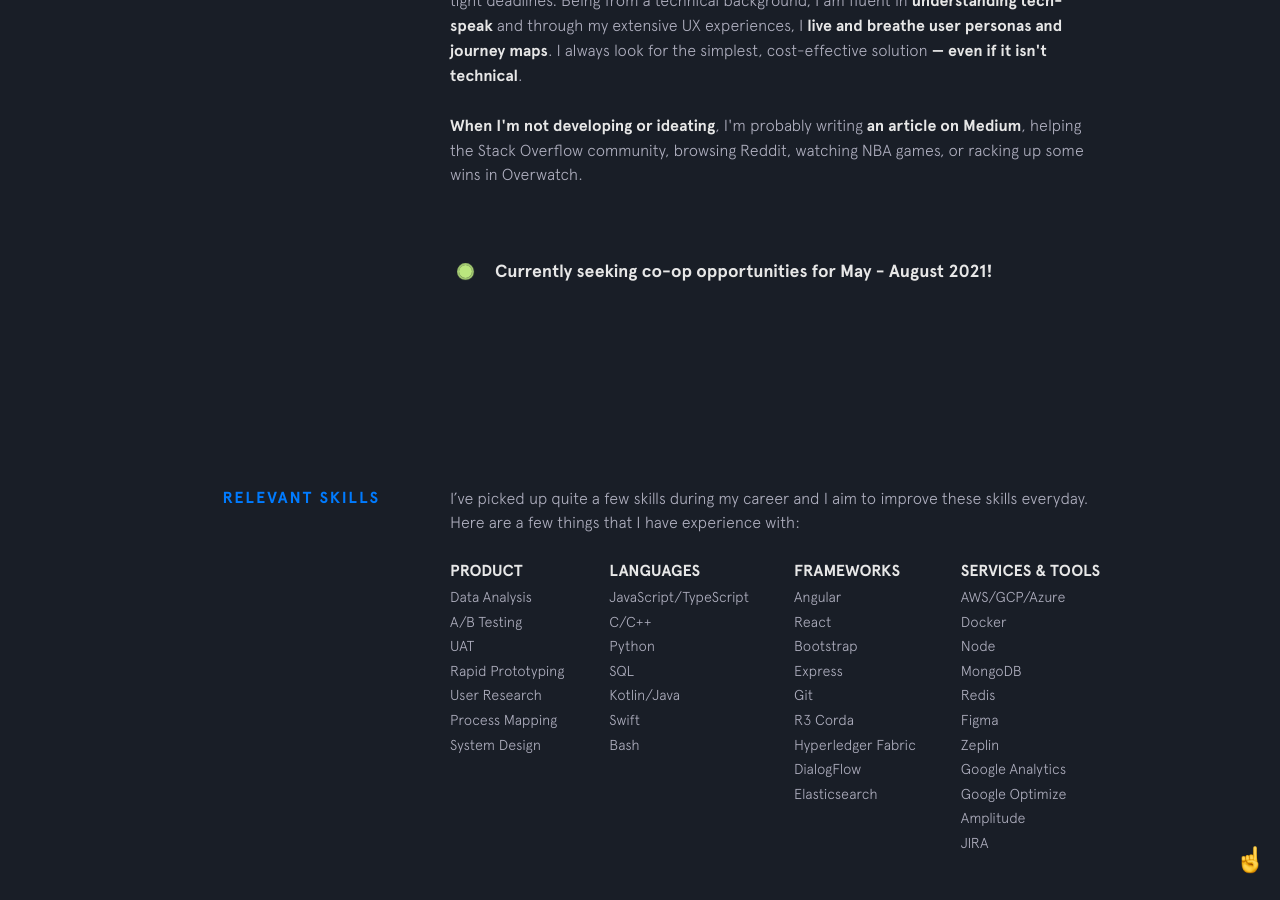
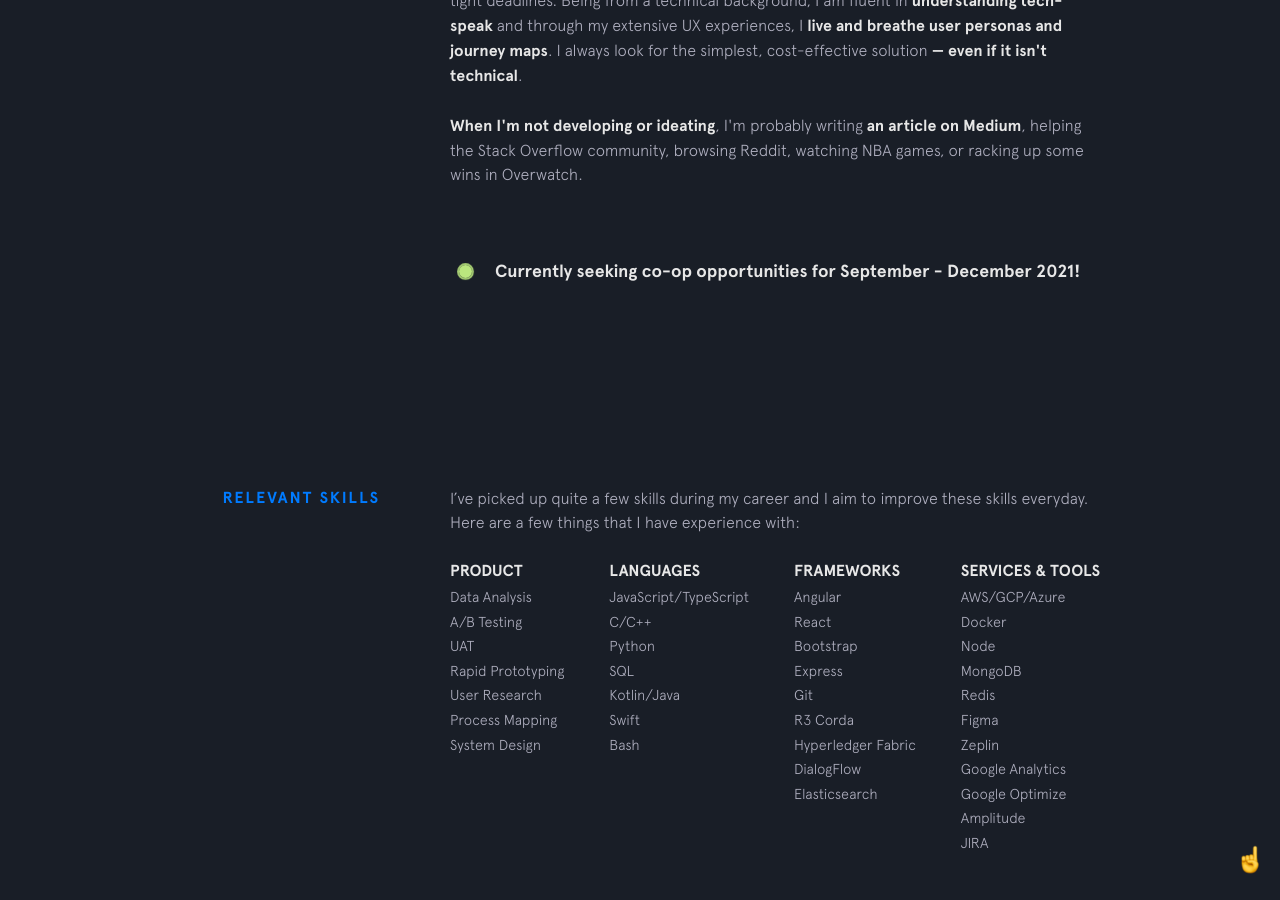
Before and after one commit to PronoyC/pronoyc.github.io, a Jekyll site: the page built from index.html, in a window 1280 px wide and 900 px high, scrolled down 1433 px. Built offline with Jekyll 4.4.1, drawn with Linux system fonts in a browser that asks for light colours; nearby versions of some CDN libraries.

Commit message:
Update employment-status.html

```diff
--- a/_includes/employment-status.html
+++ b/_includes/employment-status.html
@@ -3,5 +3,5 @@
     <div class="status__light__ring"></div>
     <div class="status__light__led"></div>
   </div>
-  <div class="status__message">Currently seeking co-op opportunities for May - August 2021!</div>
+  <div class="status__message">Currently seeking co-op opportunities for September - December 2021!</div>
 </a>
```
